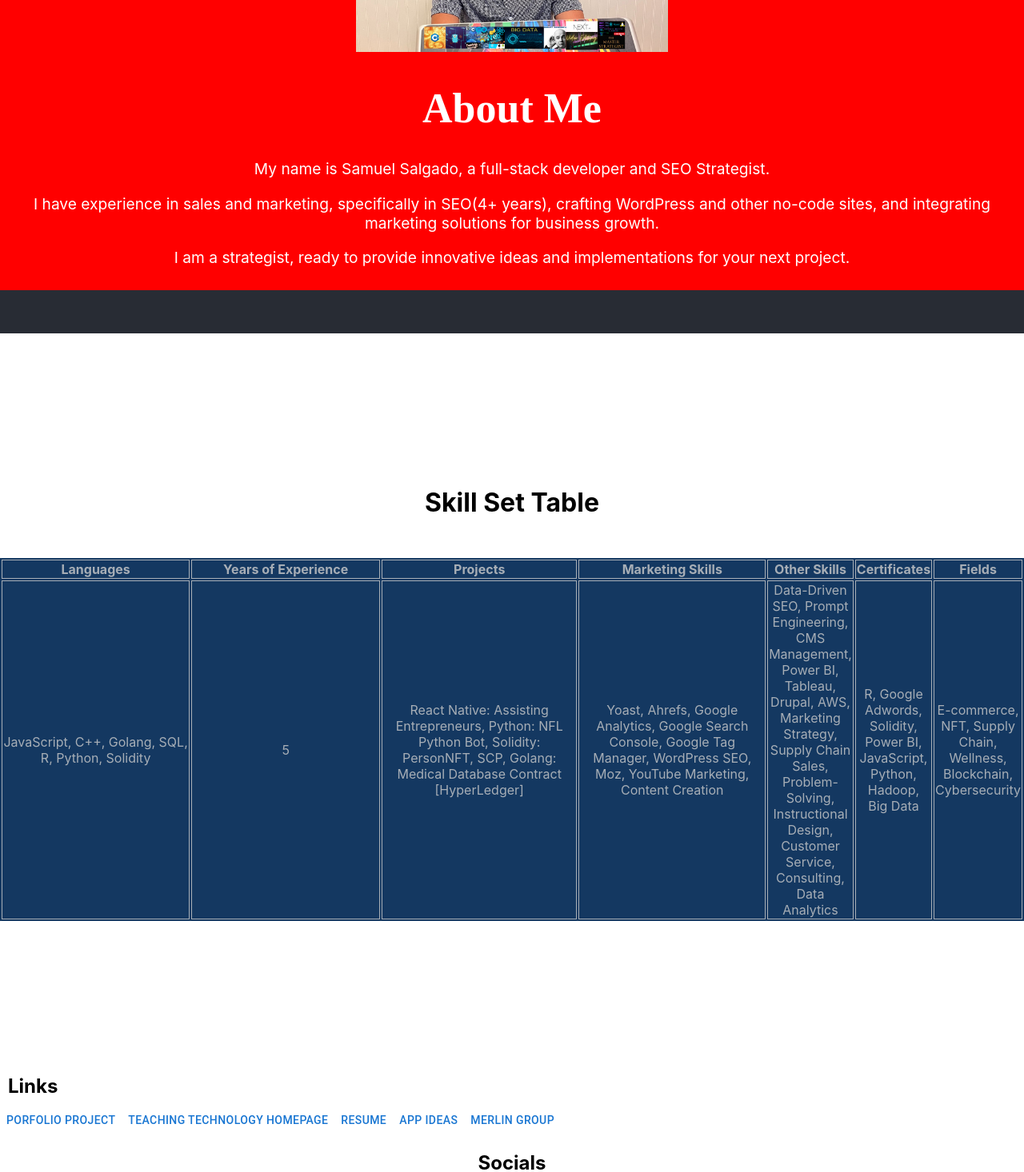
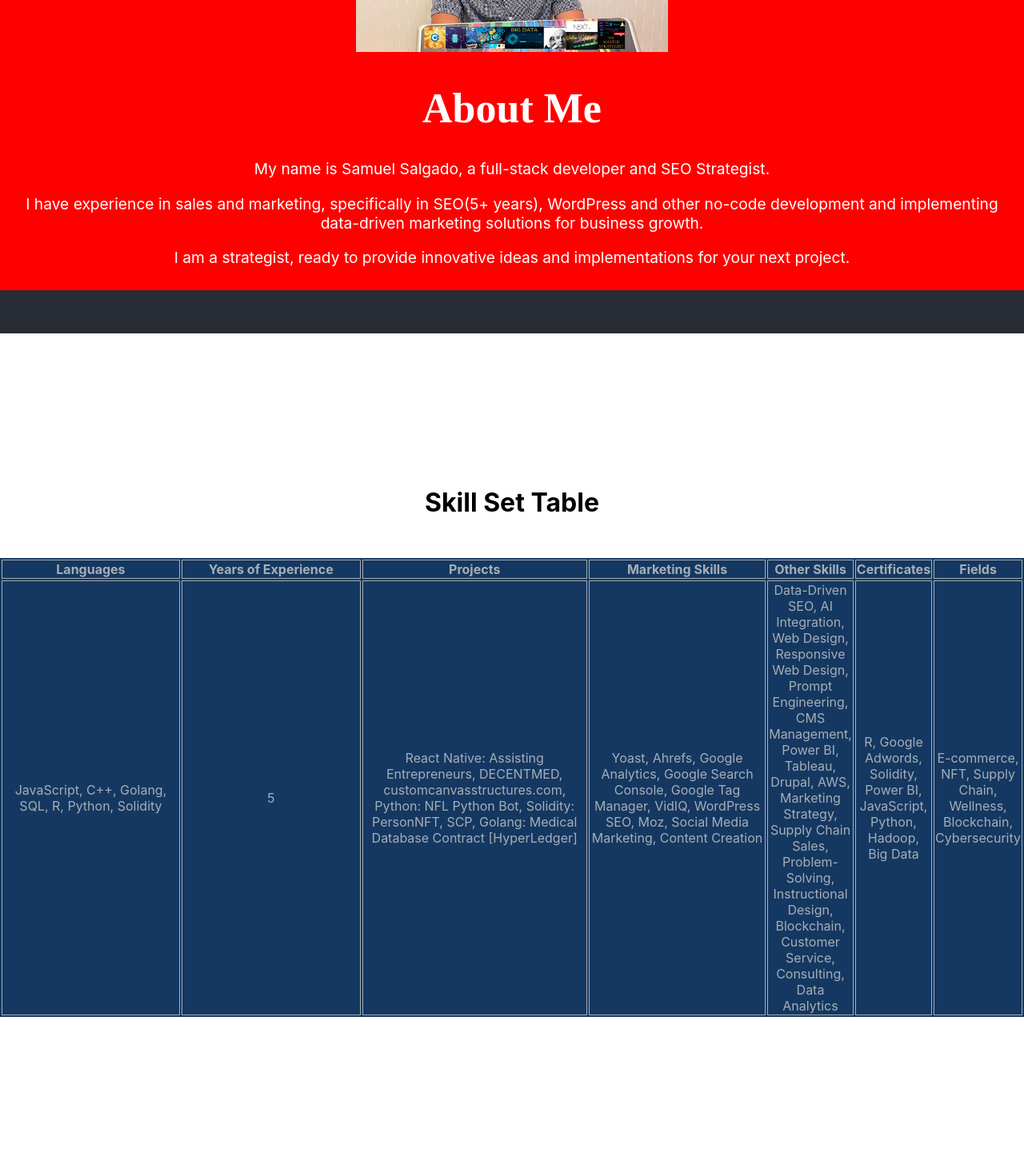
Before and after one commit to samsalgado/MyPortfolio, a React (Create React App) app: page / in a window 1280 px wide. Shown: the part 551-2017 px from the top of the page at 80% size. Built offline with nearby package versions, Linux system fonts and the light colour scheme.

Commit message:
updated code

```diff
--- a/src/AboutMe.js
+++ b/src/AboutMe.js
@@ -8,7 +8,7 @@
         <h1 className="title">About Me</h1>
         <p>My name is Samuel Salgado, a full-stack developer and SEO Strategist.
 </p>
-<p>I have experience in sales and marketing, specifically in SEO(4+ years), crafting WordPress and other no-code sites, and integrating marketing solutions for business growth.</p>
+<p>I have experience in sales and marketing, specifically in SEO(5+ years), WordPress and other no-code development and implementing data-driven marketing solutions for business growth.</p>
 
 <p>I am a strategist, ready to provide innovative ideas and implementations for your next project.
 </p>
--- a/src/Table.js
+++ b/src/Table.js
@@ -4,9 +4,9 @@
       {
         languages: 'JavaScript, C++, Golang, SQL, R, Python, Solidity',
         experience: 5,
-        projects: 'React Native: Assisting Entrepreneurs, Python: NFL Python Bot, Solidity: PersonNFT, SCP, Golang: Medical Database Contract [HyperLedger]',
-        marketing: 'Yoast, Ahrefs, Google Analytics, Google Search Console, Google Tag Manager, WordPress SEO, Moz, YouTube Marketing, Content Creation',
-        other_skills: 'Data-Driven SEO, Prompt Engineering, CMS Management, Power BI, Tableau, Drupal, AWS, Marketing Strategy, Supply Chain Sales, Problem-Solving, Instructional Design, Customer Service, Consulting, Data Analytics',
+        projects: 'React Native: Assisting Entrepreneurs, DECENTMED, customcanvasstructures.com, Python: NFL Python Bot, Solidity: PersonNFT, SCP, Golang: Medical Database Contract [HyperLedger]',
+        marketing: 'Yoast, Ahrefs, Google Analytics, Google Search Console, Google Tag Manager, VidIQ, WordPress SEO, Moz, Social Media Marketing, Content Creation',
+        other_skills: 'Data-Driven SEO, AI Integration, Web Design, Responsive Web Design, Prompt Engineering, CMS Management, Power BI, Tableau, Drupal, AWS, Marketing Strategy, Supply Chain Sales, Problem-Solving, Instructional Design, Blockchain, Customer Service, Consulting, Data Analytics',
         certificates: 'R, Google Adwords,  Solidity, Power BI, JavaScript, Python, Hadoop, Big Data',
         Fields: 'E-commerce, NFT, Supply Chain, Wellness, Blockchain, Cybersecurity'
       }
```
